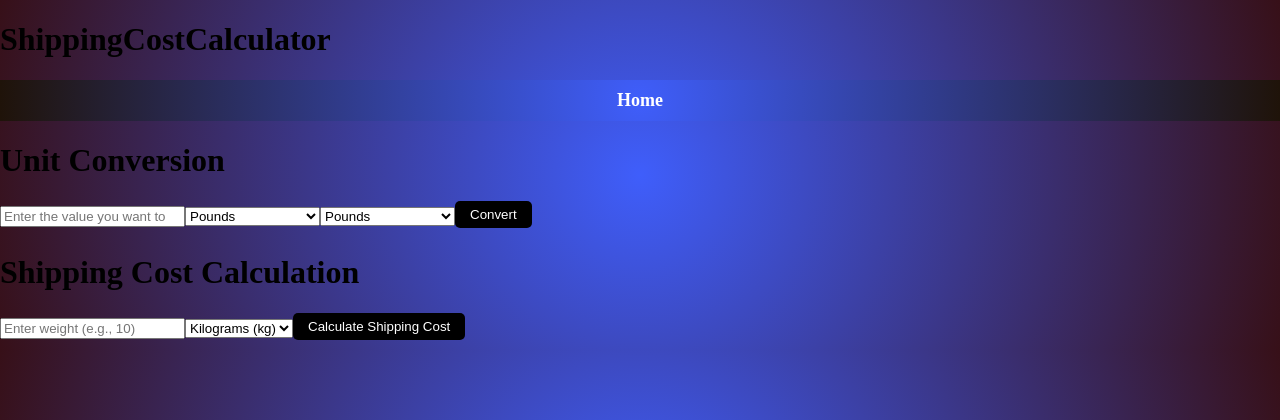
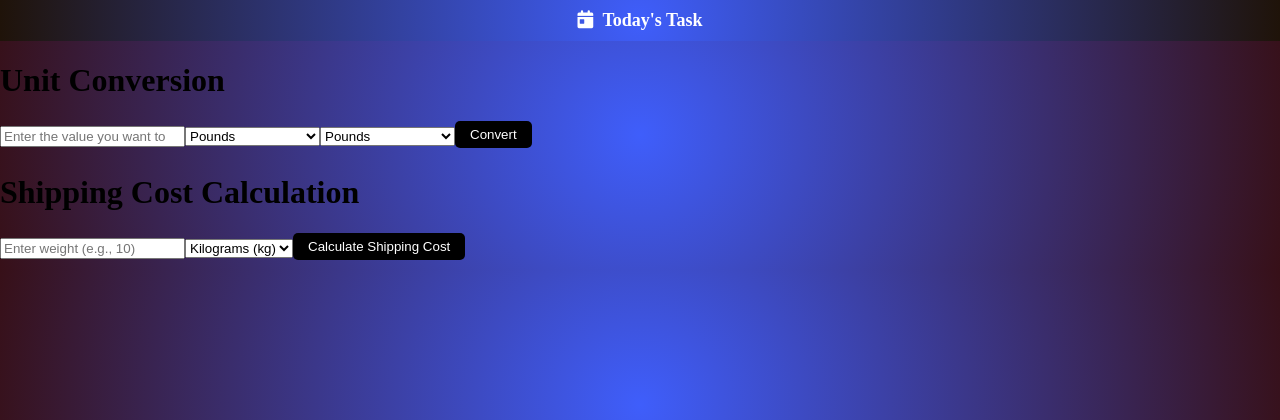
Before and after one commit to moayyadsaleh/shared-to-do-list, a Node server app: template views/index.ejs in a window 1280 px wide. Shown: the top 420 px of the page. Run offline with Node 20, Linux system fonts and the light colour scheme; the template is opened without the code that fills it, so the values that code supplies are empty.

Commit message:
Update header.ejs

```diff
--- a/views/partials/header.ejs
+++ b/views/partials/header.ejs
@@ -1,17 +1,16 @@
+<!-- header.ejs -->
 <!DOCTYPE html>
 <html lang="en">
 <head>
   <meta charset="UTF-8">
   <meta name="viewport" content="width=device-width, initial-scale=1.0">
-  <link rel="stylesheet" href="styles.css">
-  <title>Shipping Cost Calculator</title>
+  <title>To-Do List</title>
+  <link rel="stylesheet" href="/styles.css">
+  <link rel="stylesheet" href="https://cdnjs.cloudflare.com/ajax/libs/font-awesome/6.0.0-beta3/css/all.min.css">
 </head>
 <body>
-  <header class="header">
-    <h1>ShippingCostCalculator</h1>
-    <nav>
-      <ul>
-        <li><a href="/">Home</a></li>
-      </ul>
-    </nav>
-  </header>
+  <nav>
+    <ul>
+      <li><a href="/"><i class="fas fa-calendar-day"></i> Today's Task</a></li>
+    </ul>
+  </nav>
```
